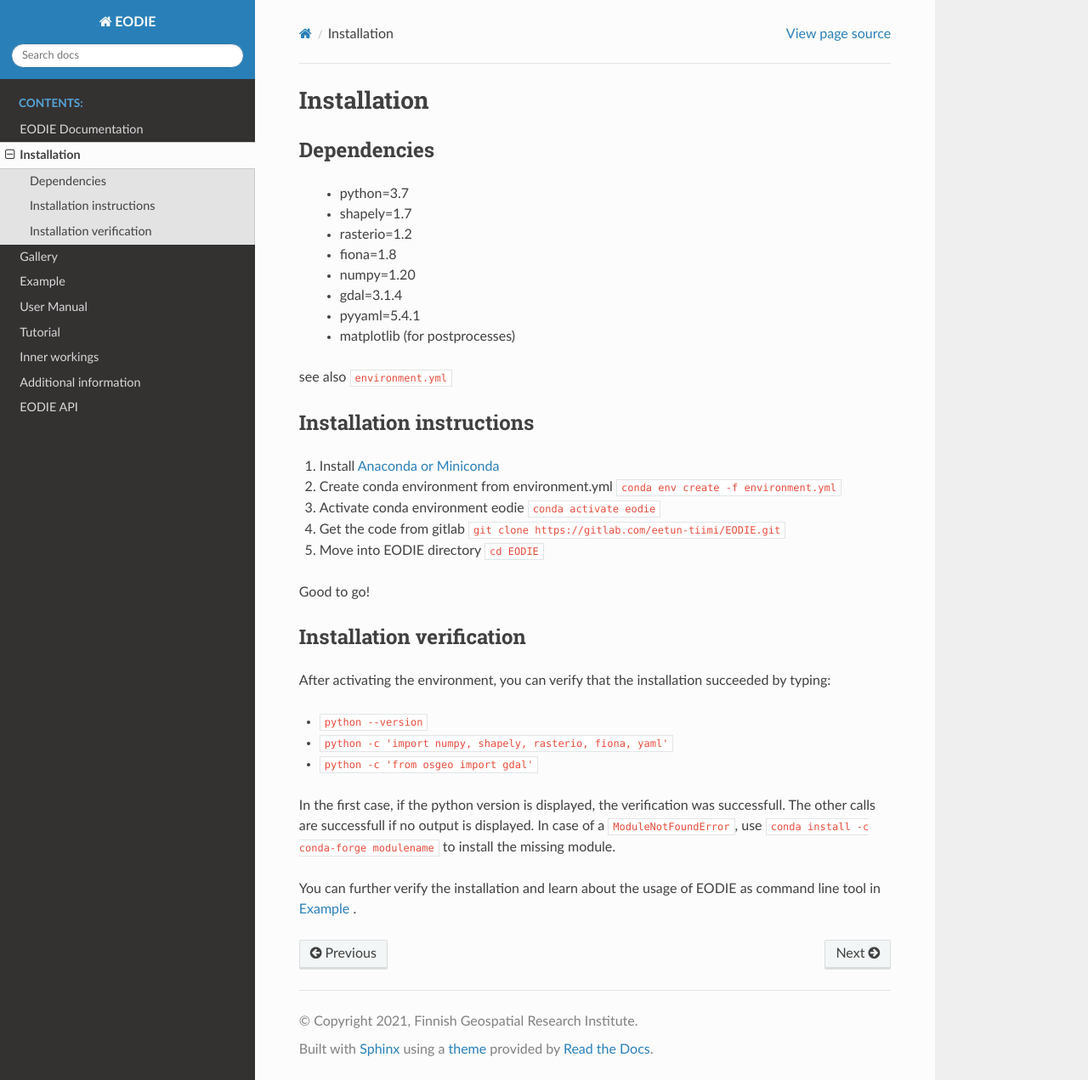
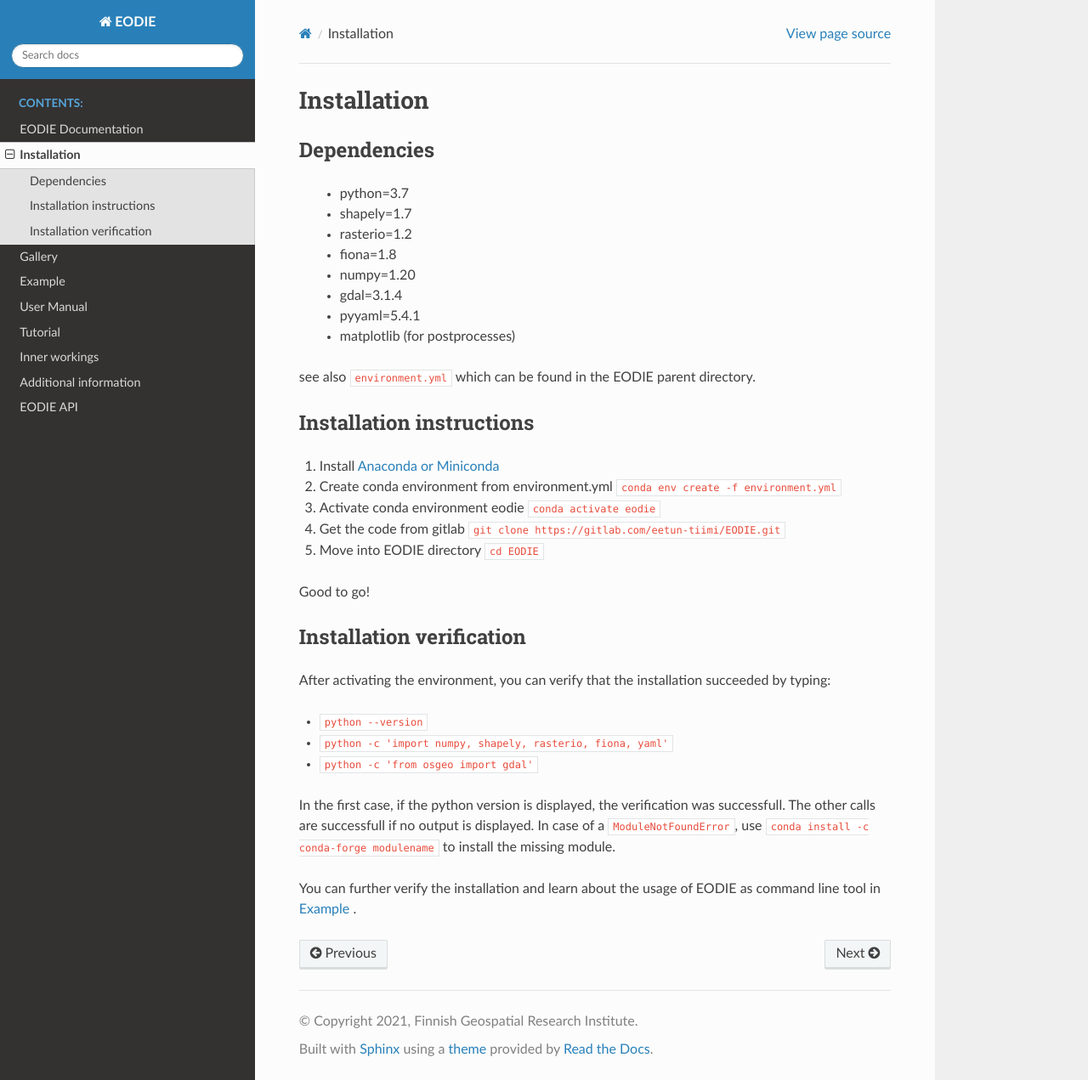
Before and after one commit to samumantha/EODIE, a Sphinx documentation site: the page built from docs/Installation.rst, in a window 1280 px wide and 1271 px high. Shown: the whole window at 85% size. Built offline with Sphinx 7.4.7 and the Read the Docs theme 2.0.0, drawn with Linux system fonts in a browser that asks for light colours.

Commit message:
specify environment.yml location, related #79

```diff
--- a/docs/Installation.rst
+++ b/docs/Installation.rst
@@ -15,7 +15,7 @@ Dependencies
   - pyyaml=5.4.1
   - matplotlib (for postprocesses)
 
-see also ``environment.yml``
+see also ``environment.yml`` which can be found in the EODIE parent directory.
 
 Installation instructions
 --------------------------
```
